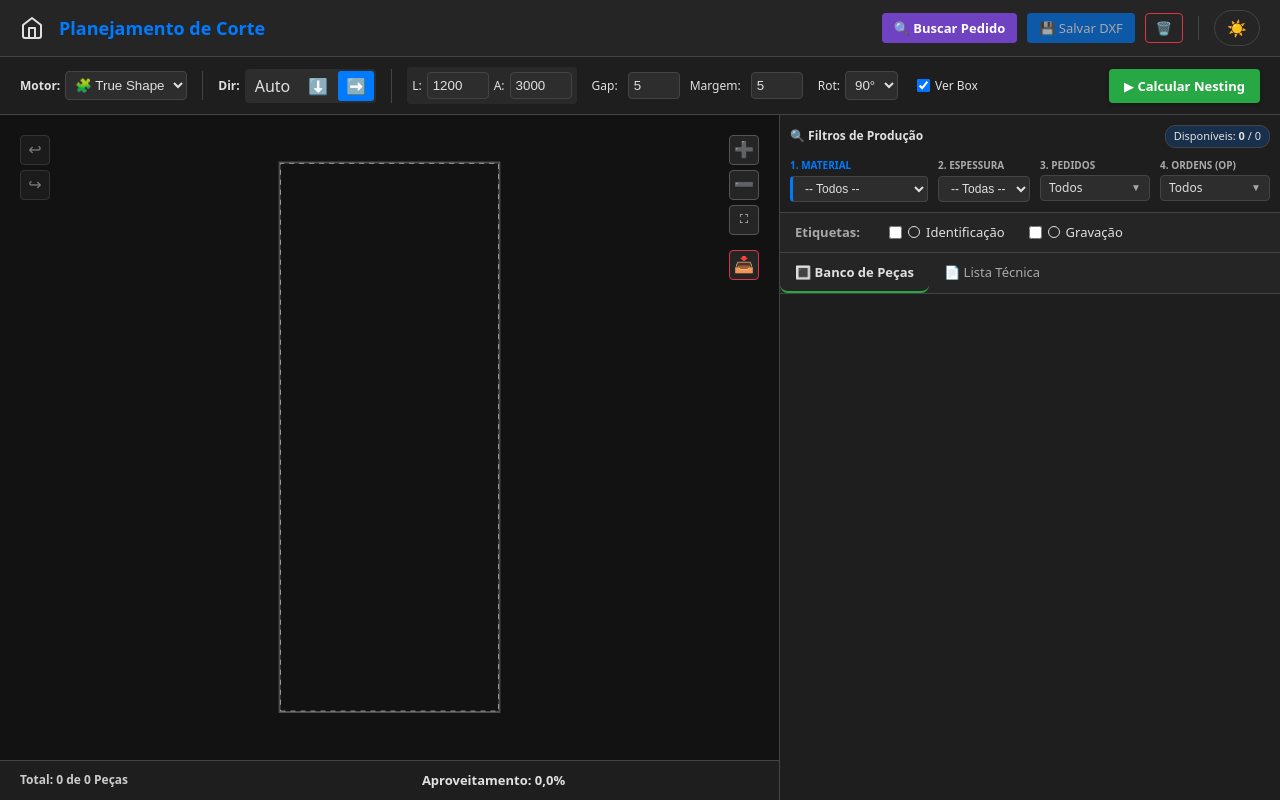
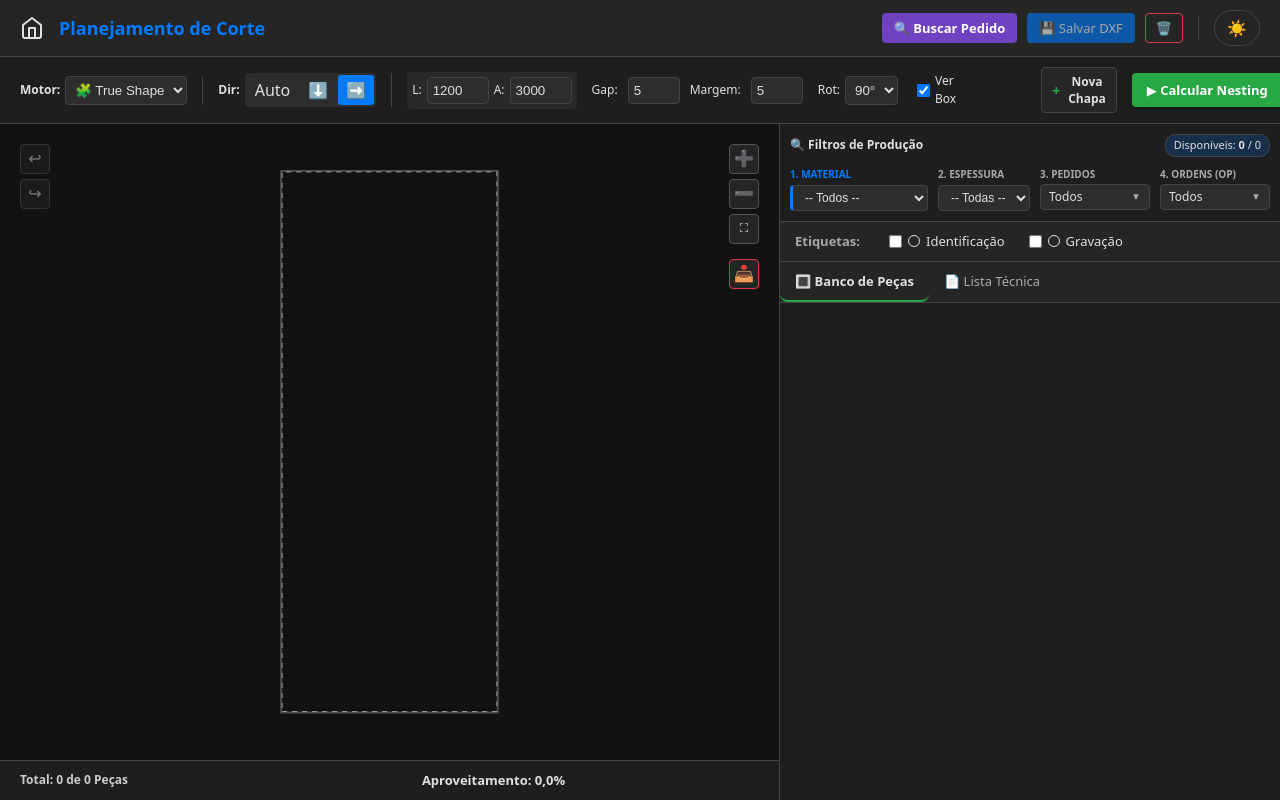
Before and after one commit to Dejoma1971/nesting-app-v2, a React (Vite) app: page / in a window 1280 px wide. Both pictures are taken after a click on the element 841 px from the left and 469 px from the top of the page. Built offline with nearby package versions, Linux system fonts and the light colour scheme.

Commit message:
feat: Incluido a opção do usuário inserir uma chapa de maneira manual.

```diff
--- a/src/components/NestingBoard.tsx
+++ b/src/components/NestingBoard.tsx
@@ -637,6 +637,16 @@ export const NestingBoard: React.FC<NestingBoardProps> = ({
     );
     markBinAsSaved(currentBinIndex);
   };
+
+  // --- NOVA FUNÇÃO: ADICIONAR CHAPA VAZIA ---
+  const handleAddBin = useCallback(() => {
+    setTotalBins((prev) => {
+      const newTotal = prev + 1;
+      // Move o visualizador para a nova chapa criada imediatamente
+      setCurrentBinIndex(newTotal - 1);
+      return newTotal;
+    });
+  }, []);
 
   const handleCalculate = useCallback(() => {
     if (displayedParts.length === 0) {
@@ -1440,6 +1450,9 @@ export const NestingBoard: React.FC<NestingBoardProps> = ({
             style={{ ...inputStyle, width: 40 }}
           />
         </div>
+
+
+
         {strategy === "true-shape" && (
           <div style={{ display: "flex", alignItems: "center" }}>
             <label style={{ fontSize: 12, marginRight: 5 }}>Rot:</label>
@@ -1471,6 +1484,31 @@ export const NestingBoard: React.FC<NestingBoardProps> = ({
           />{" "}
           Ver Box
         </label>
+
+        {/* --- NOVO BOTÃO: ADICIONAR CHAPA --- */}
+        <button
+            onClick={handleAddBin}
+            title="Criar uma nova chapa vazia para nesting manual"
+            style={{
+                background: theme.buttonBg,
+                border: `1px solid ${theme.border}`,
+                color: theme.text,
+                padding: "5px 10px",
+                borderRadius: "4px",
+                cursor: "pointer",
+                fontWeight: "bold",
+                fontSize: "12px",
+                display: "flex",
+                alignItems: "center",
+                gap: "5px",
+                marginLeft: "70px"
+            }}
+        >
+            <span style={{color: '#28a745', fontSize: '14px', marginRight: '3px'}}>+</span> Nova Chapa
+        </button>
+        {/* ----------------------------------- */}
+
+
         <button
           onClick={handleCalculate}
           disabled={isComputing}
```
